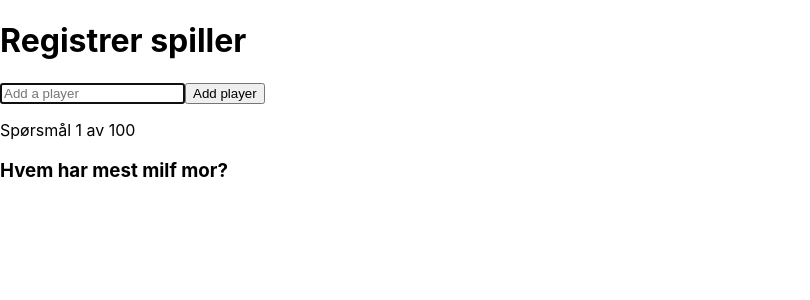
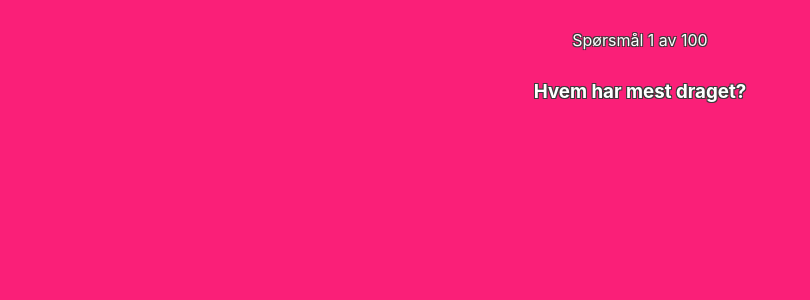
Before and after one commit to nmaaskant/guttasporsmal, a React (Create React App) app: page / in a window 1280 px wide. Shown: the top 300 px of the page, without its empty margins (0-810 px from the left). Built offline with nearby package versions, Linux system fonts and the light colour scheme.

Commit message:
Fungerende snusboksspill med utfordringer

```diff
--- a/src/App.css
+++ b/src/App.css
@@ -36,3 +36,30 @@
     transform: rotate(360deg);
   }
 }
+
+.quest {
+  text-align: center;
+  padding-top: 30px;
+  color: white;
+  text-shadow: -1px -1px 0 rgb(59, 59, 59), 1px -1px 0 rgb(59, 59, 59), -1px 1px 0 rgb(59, 59, 59), 1px 1px 0 rgb(59, 59, 59);
+}
+
+.next {
+  position: absolute;
+  height: 500px;;
+  right: 0;
+  width: 70%;
+  background-color: transparent;
+  border-color: transparent;
+  color:transparent;
+
+}
+.prev {
+  position: absolute;
+  height: 500px;
+  left: 0;
+  width: 30%;
+  background-color: transparent;
+  border-color: transparent;
+  color:transparent;
+}
--- a/src/App.js
+++ b/src/App.js
@@ -4,9 +4,8 @@ import Snusboks from './components/Snusboks';
 
 function App() {
   return (
-    <div>
-      <PlayerList />
-      {Snusboks(0)}
+    <div className="background">
+      <Snusboks round="0" />
     </div>
   );
 }
--- a/src/components/Snusboks.js
+++ b/src/components/Snusboks.js
@@ -1,29 +1,80 @@
+import "../App.css";
+import React, { useState } from "react";
+
 let questions = [
     "Hvem har mest milf mor?",
     "Hvem har den diggeste søsteren?",
-    "Hvem av gutta er den skittneste?"
+    "Hvem av er mest skitten?",
+    "Hvem klarer ikke å chugge?",
+    "Hvem har mest draget?",
+    "Hvem hadde du vært homo for?",
+    "Hvem hadde sett best ut som motsatt kjønn?"
     ];
 
 let challenges = [
-    "må chugge resten av drikka for gutta",
-    "Ta 10 pushups"
+    "Chugge resten av drikka",
+    "Ta 10 pushups",
+    "Dele ut 5 slurker",
+    "Utfordre noen til armbakk",
+    "Storytime!",
+    "Ta av et klesplagg"
     ];
+/*
+let colors = [
+    color:cornflowerblue;
+    color:deeppink;
+    color:goldenrod;
+    color:lightcoral;
+    color:lightseagreen;
+    color:mediumpurple;
+    color:rosybrown;
+    color:violet;
+]
+*/
+questions.sort(() => Math.random() - 0.5);
+challenges.sort(() => Math.random() - 0.5);
 
-questions.sort(() => Math.random() - 0.5);
+function random_bg_color() {
+    var x = Math.floor(Math.random() * 256);
+    var y = Math.floor(Math.random() * 256);
+    var z = Math.floor(Math.random() * 256);
+    var bgColor = "rgb(" + x + "," + y + "," + z + ")";
 
-function Snusboks(spørsmålsnr){
+    document.body.style.background = bgColor;
+}
+
+
+function Snusboks(props){
+    random_bg_color();
+    const [count, setCount] = useState(0);
+    const [isChallenge, setChallenge] = useState(false);
+    const [challengeCount, setChallengeCount] = useState(-1);
+
+    const next = () => {
+        random_bg_color();
+        let numb = Math.random();
+        if (numb < 0.1){
+            setChallenge(true);
+            setChallengeCount(challengeCount + 1)
+        }
+        else{
+            setCount(count + 1);
+            setChallenge(false);
+        }
+    }
+
+    const previous = () => {
+        if(count>0) {setCount(count - 1);
+        random_bg_color();
+        }
+    }
     challenges.sort(() => Math.random() - 0.5);
-    let numb = Math.random();
-    let text = <h3>{questions[spørsmålsnr]}</h3>;
-    let nummer = spørsmålsnr+=1;
-    if (numb <= 0.1){
-        nummer = spørsmålsnr
-        text =<h3>Utfordring! {challenges[0]}</h3>;
-    }
     return(
         <div>
-            <p>Spørsmål {nummer} av 100</p>
-            {text}
+            <button onClick={previous} className="prev">forrige spørsmål</button>
+            <button onClick={next} className="next">Neste spørsmål</button>
+            <p className="quest">{isChallenge ? "Utfordring!" :"Spørsmål "+ (count+1) + " av 100"}</p>
+            <h3 className="quest">{isChallenge ? challenges[challengeCount] : questions[count]}</h3>
         </div>
     )
 }
--- a/src/index.css
+++ b/src/index.css
@@ -1,3 +1,9 @@
+*{
+  margin: 0;
+  padding: 0;
+  box-sizing: border-box;
+}
+
 body {
   margin: 0;
   font-family: -apple-system, BlinkMacSystemFont, 'Segoe UI', 'Roboto', 'Oxygen',
```
Also changed, not shown: src/components/Start.js (added).
